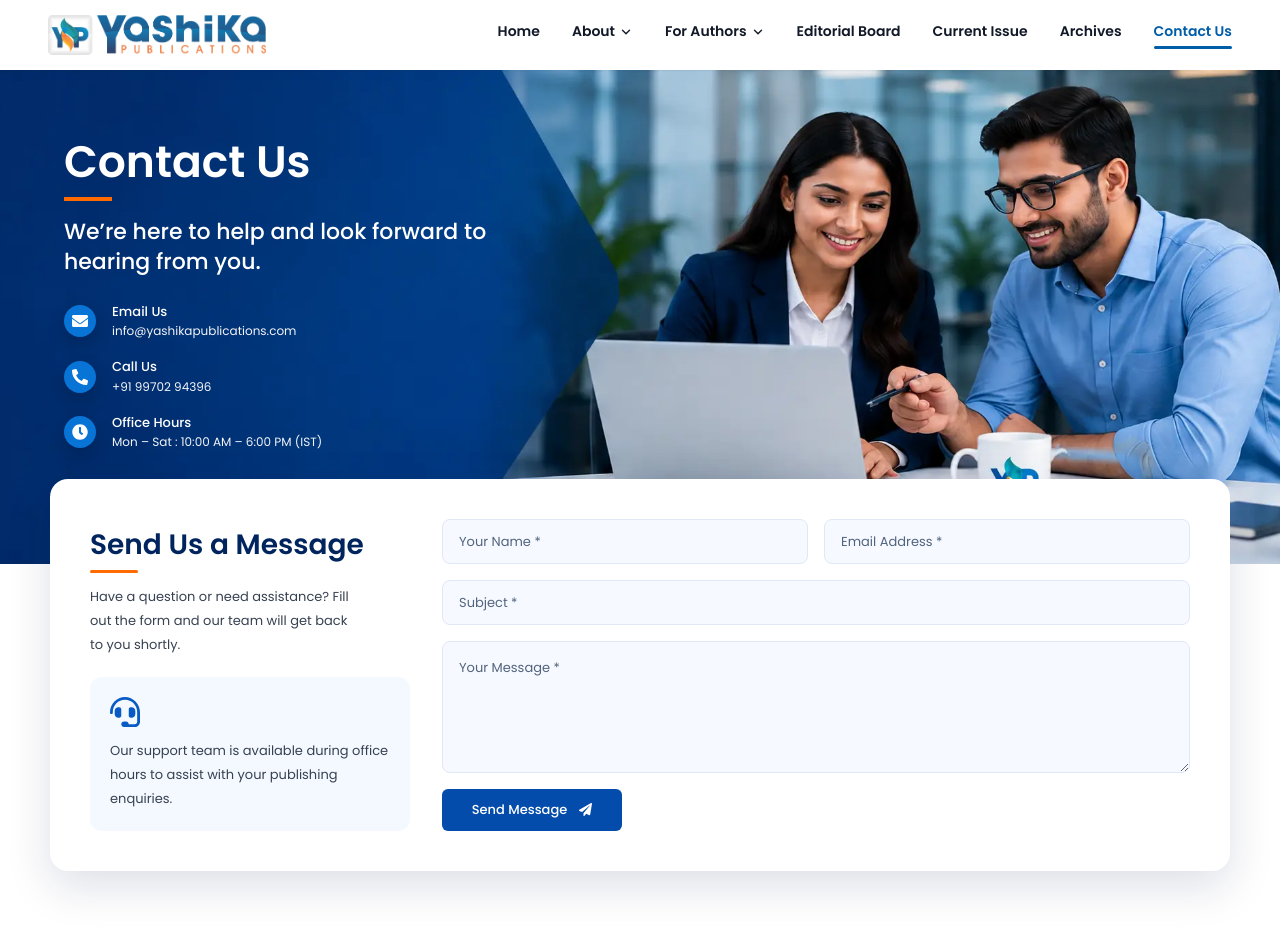
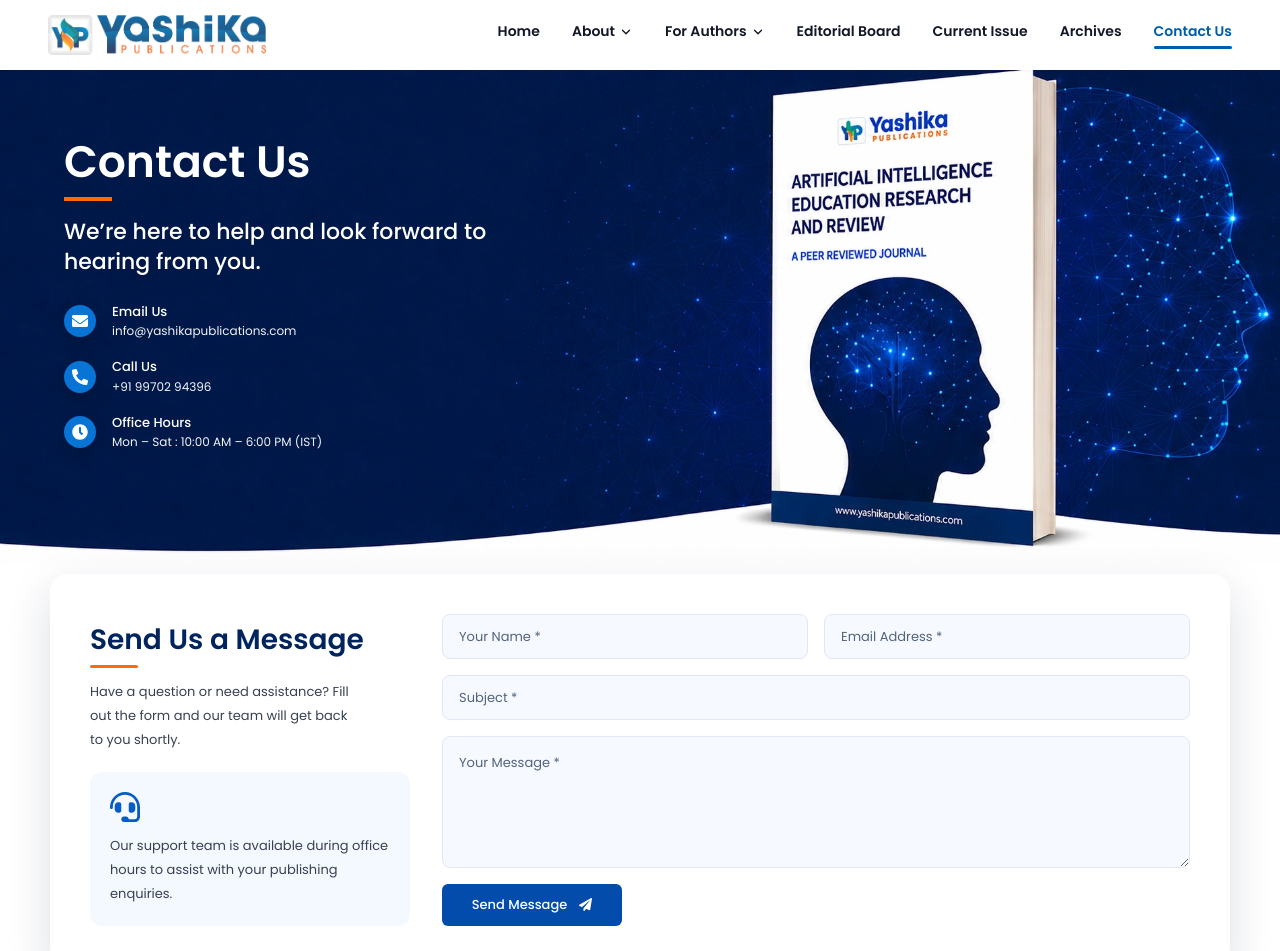
Before and after one commit to sejalm-rc/Yashika_Journals, a React (Vite) app: page /contact in a window 1280 px wide. Shown: the top 951 px of the page. Built offline with nearby package versions, Linux system fonts and the light colour scheme.

Commit message:
Update Contact page hero image and adjust section margin

```diff
--- a/src/pages/Contact.jsx
+++ b/src/pages/Contact.jsx
@@ -16,7 +16,7 @@
 } from "react-icons/fa";
 import PageTransition from "../components/PageTransition";
 
-import ContactHero from "../assets/yashika-publication-contact-us-banner.webp";
+import ContactHero from "../assets/yashika-journal-home-hero-banner.webp";
 // import ContactMap from "../assets/contactMap.png";
 
 const contactDetails = [
@@ -216,7 +216,7 @@
       </section>
 
       {/* CONTACT FORM */}
-      <section className="relative z-30 -mt-[70px] bg-transparent px-4 pb-8 sm:px-5 lg:-mt-[85px]">
+      <section className="relative z-30 mt-[10px] bg-transparent px-4 pb-8 sm:px-5 ">
         <motion.div
           initial={{ opacity: 0, y: 45 }}
           whileInView={{ opacity: 1, y: 0 }}
```
